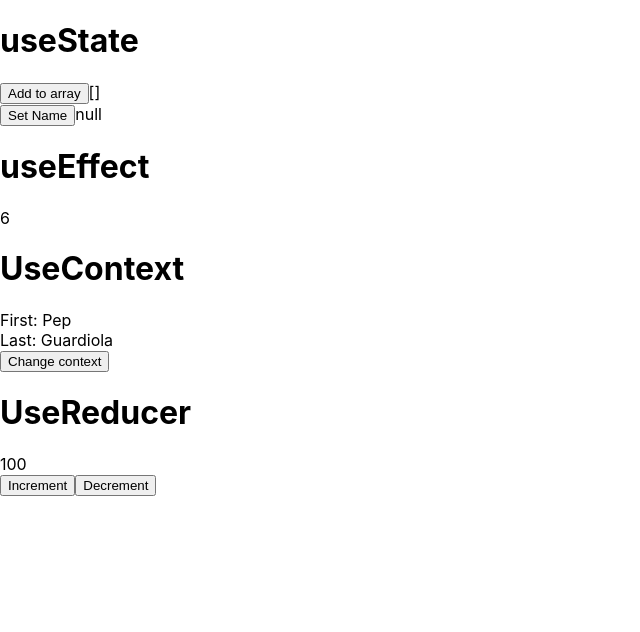
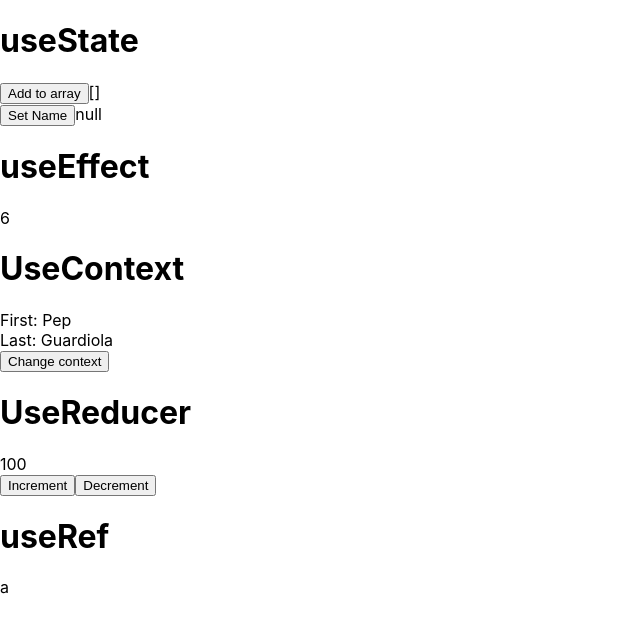
Before and after one commit to pmascaraque/typescript_basics, a React (Create React App) app in the folder react/ts-react-hooks/: page / in a window 1280 px wide. Shown: the top 632 px of the page, without its empty margins (0-640 px from the left). Built offline with nearby package versions, Linux system fonts and the light colour scheme; the HTML template or start-up script is replaced by a standard one.

Commit message:
useref files

```diff
--- a/react/ts-react-hooks/src/App.tsx
+++ b/react/ts-react-hooks/src/App.tsx
@@ -3,6 +3,7 @@ import UseStateComponent from './components/UseStateComponent';
 import UseEffectComponent from './components/UseEffectComponent';
 import UseContextComponent from './components/UseContextComponent';
 import UseReducerComponent from './components/UseReducerComponent';
+import UseRefComponent from './components/UseRefComponent';
 import './App.css';
 
 function App() {
@@ -16,6 +17,8 @@ function App() {
         <UseContextComponent />
         <h1>UseReducer</h1>
         <UseReducerComponent />
+        <h1>useRef</h1>
+        <UseRefComponent />
     </div>
   );
 }
--- /dev/null
+++ b/react/ts-react-hooks/src/components/UseRefComponent.tsx
@@ -0,0 +1,7 @@
+import { useRef } from "react";
+
+function UseRefComponent() {
+  return <div>a</div>
+}
+
+export default UseRefComponent;
```
